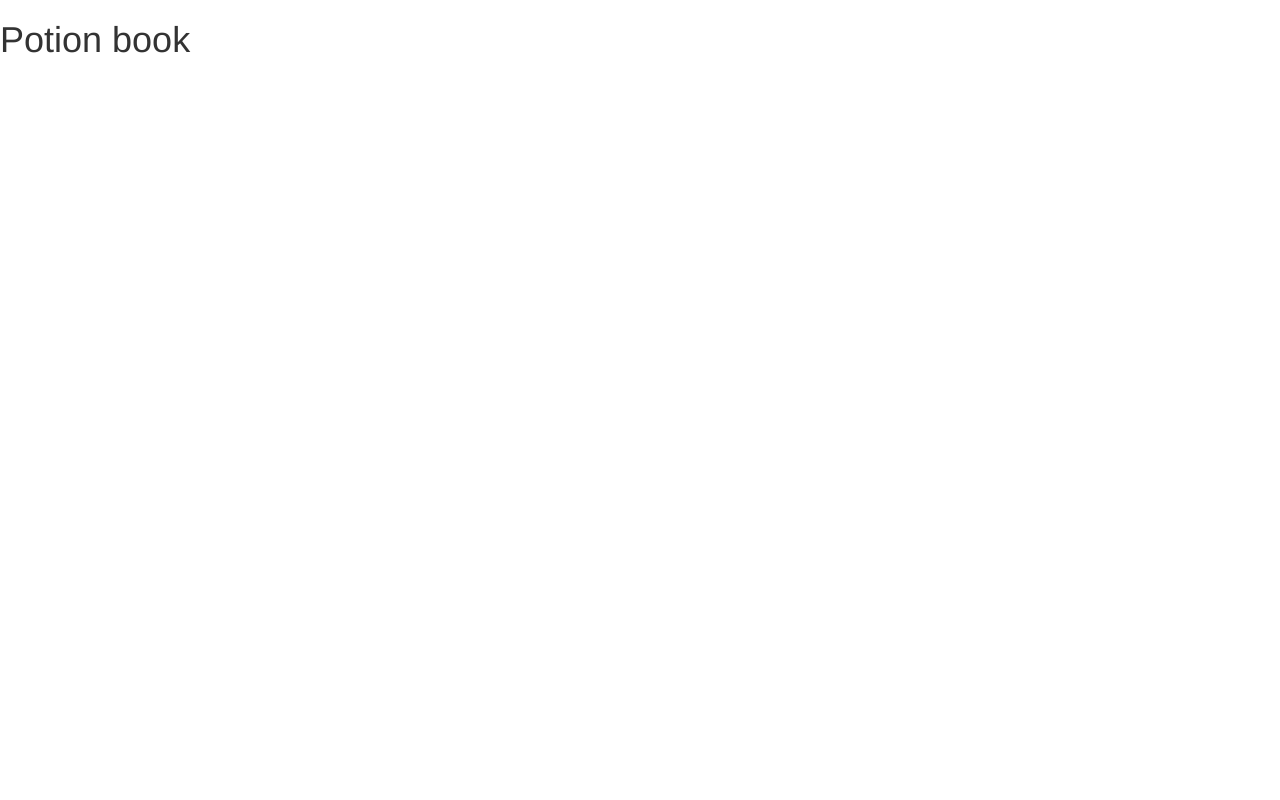
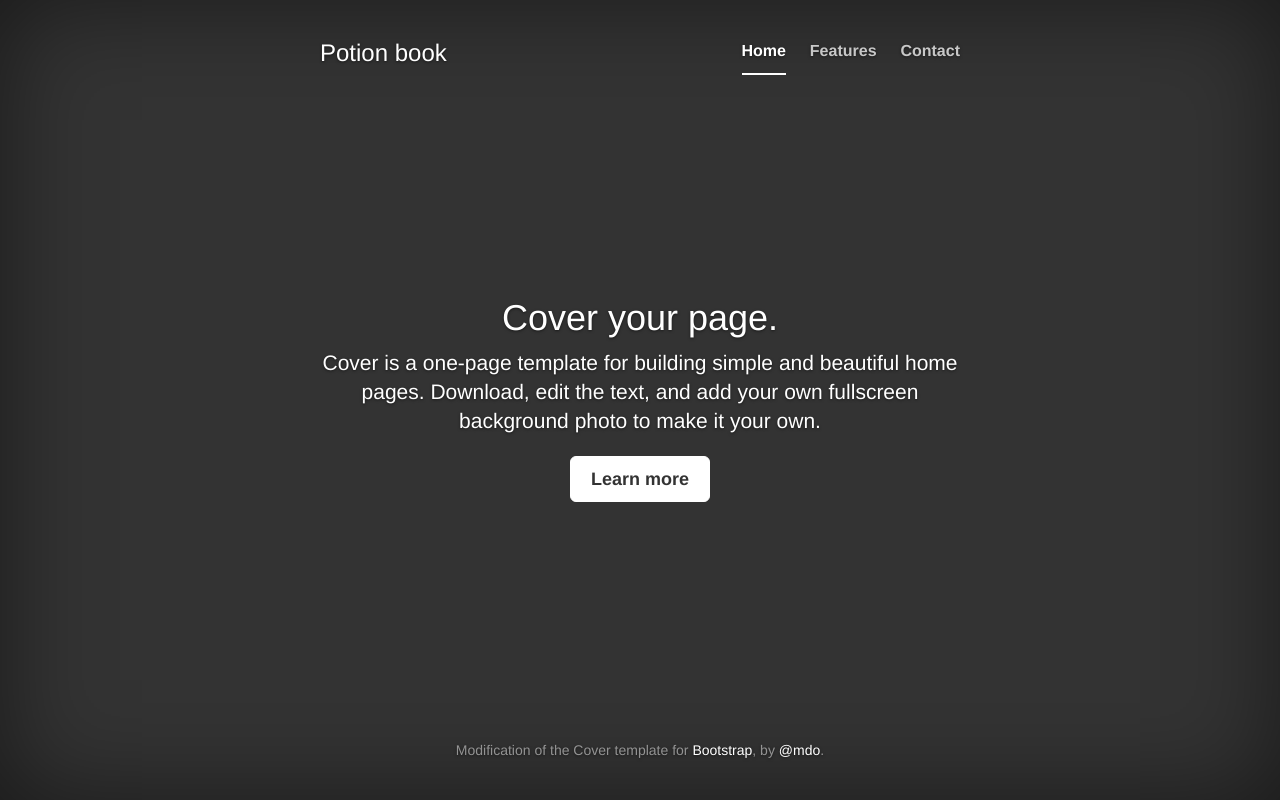
Before and after one commit to Eleonore9/potion-frontend, a plain HTML site: page index.html in a window 1280 px wide. Drawn offline with nearby package versions, Linux system fonts and the light colour scheme.

Commit message:
Add example from Bootstrap template

```diff
--- /dev/null
+++ b/cover.css
@@ -0,0 +1,102 @@
+
+a, a:focus, a:hover {
+    color: #fff;
+}
+.btn-default, .btn-default:hover, .btn-default:focus {
+    background-color: #fff;
+    border: 1px solid #fff;
+    color: #333;
+    text-shadow: none;
+}
+html, body {
+    background-color: #333;
+    height: 100%;
+}
+body {
+    color: #fff;
+    text-align: center;
+    text-shadow: 0 1px 3px rgba(0, 0, 0, 0.5);
+}
+.site-wrapper {
+    box-shadow: 0 0 100px rgba(0, 0, 0, 0.5) inset;
+    display: table;
+    height: 100%;
+    min-height: 100%;
+    width: 100%;
+}
+.site-wrapper-inner {
+    display: table-cell;
+    vertical-align: top;
+}
+.cover-container {
+    margin-left: auto;
+    margin-right: auto;
+}
+.inner {
+    padding: 30px;
+}
+.masthead-brand {
+    margin-bottom: 10px;
+    margin-top: 10px;
+}
+.masthead-nav > li {
+    display: inline-block;
+}
+.masthead-nav > li + li {
+    margin-left: 20px;
+}
+.masthead-nav > li > a {
+    border-bottom: 2px solid transparent;
+    color: rgba(255, 255, 255, 0.75);
+    font-size: 16px;
+    font-weight: bold;
+    padding-left: 0;
+    padding-right: 0;
+}
+.masthead-nav > li > a:hover, .masthead-nav > li > a:focus {
+    background-color: transparent;
+    border-bottom-color: rgba(255, 255, 255, 0.25);
+}
+.masthead-nav > .active > a, .masthead-nav > .active > a:hover, .masthead-nav > .active > a:focus {
+    border-bottom-color: #fff;
+    color: #fff;
+}
+@media (min-width: 768px) {
+.masthead-brand {
+    float: left;
+}
+.masthead-nav {
+    float: right;
+}
+}
+.cover {
+    padding: 0 20px;
+}
+.cover .btn-lg {
+    font-weight: bold;
+    padding: 10px 20px;
+}
+.mastfoot {
+    color: rgba(255, 255, 255, 0.5);
+}
+@media (min-width: 768px) {
+.masthead {
+    position: fixed;
+    top: 0;
+}
+.mastfoot {
+    bottom: 0;
+    position: fixed;
+}
+.site-wrapper-inner {
+    vertical-align: middle;
+}
+.masthead, .mastfoot, .cover-container {
+    width: 100%;
+}
+}
+@media (min-width: 992px) {
+.masthead, .mastfoot, .cover-container {
+    width: 700px;
+}
+}
--- a/index.html
+++ b/index.html
@@ -3,19 +3,68 @@
   <head>
     <meta charset="utf-8">
     <meta http-equiv="X-UA-Compatible" content="IE=edge">
-    <meta name="viewport" content="initial-scale=1,maximum-scale=1,user-scalable=no" />
+    <meta name="viewport" content="width=device-width, initial-scale=1">
     <meta name="description" content="Lookup programming languages resources">
     <meta name="author" content="Éléonore Mayola">
     <link rel="stylesheet" href="https://maxcdn.bootstrapcdn.com/bootstrap/3.3.6/css/bootstrap.min.css"
 	  integrity="sha384-1q8mTJOASx8j1Au+a5WDVnPi21kFfwwEAa8hDDdjZlpLegxhjVME1fgjWPGmkzs7"
 	  crossorigin="anonymous">
     <script src="http://code.jquery.com/jquery.js"></script>
-    <script src="https://ajax.googleapis.com/ajax/libs/jquery/1.12.0/jquery.min.js">
+    <link rel="icon" href="../../favicon.ico">
+
     <script src="PotionBook.js"></script>
     <title>Potion book</title>
+
+
+    <!-- Custom styles for this template -->
+    <link href="cover.css" rel="stylesheet">
+
   </head>
+
   <body>
-    <h1>Potion book</h1>
 
+    <div class="site-wrapper">
+
+      <div class="site-wrapper-inner">
+
+        <div class="cover-container">
+
+          <div class="masthead clearfix">
+            <div class="inner">
+              <h3 class="masthead-brand">Potion book</h3>
+              <nav>
+                <ul class="nav masthead-nav">
+                  <li class="active"><a href="#">Home</a></li>
+                  <li><a href="#">Features</a></li>
+                  <li><a href="#">Contact</a></li>
+                </ul>
+              </nav>
+            </div>
+          </div>
+
+          <div class="inner cover">
+            <h1 class="cover-heading">Cover your page.</h1>
+            <p class="lead">Cover is a one-page template for building simple and beautiful home pages. Download, edit the text, and add your own fullscreen background photo to make it your own.</p>
+            <p class="lead">
+              <a href="#" class="btn btn-lg btn-default">Learn more</a>
+            </p>
+          </div>
+
+          <div class="mastfoot">
+            <div class="inner">
+              <p>Modification of the Cover template for <a href="http://getbootstrap.com">Bootstrap</a>, by <a href="https://twitter.com/mdo">@mdo</a>.</p>
+            </div>
+          </div>
+
+        </div>
+
+      </div>
+
+    </div>
+
+    <!-- Bootstrap core JavaScript
+    ================================================== -->
+    <!-- Placed at the end of the document so the pages load faster -->
+    <script src="https://ajax.googleapis.com/ajax/libs/jquery/1.12.0/jquery.min.js"></script>
   </body>
 </html>
```
